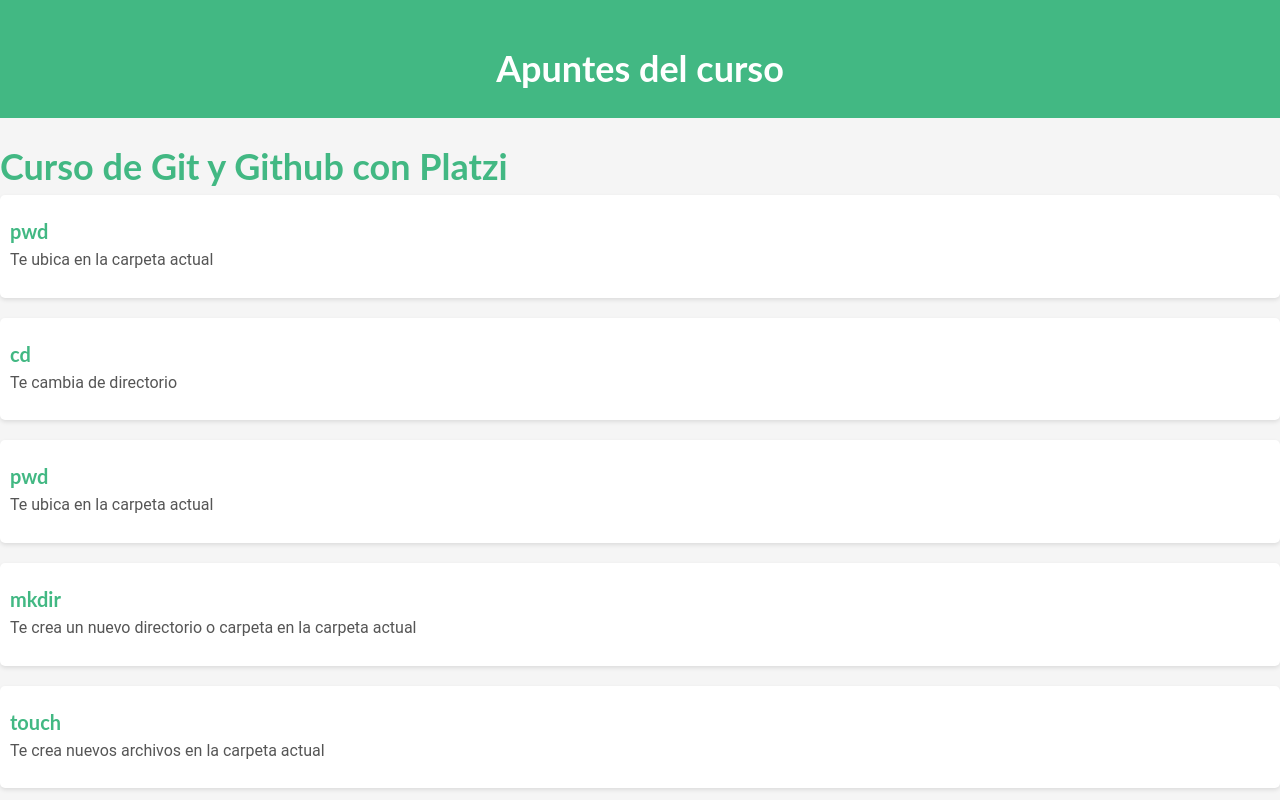
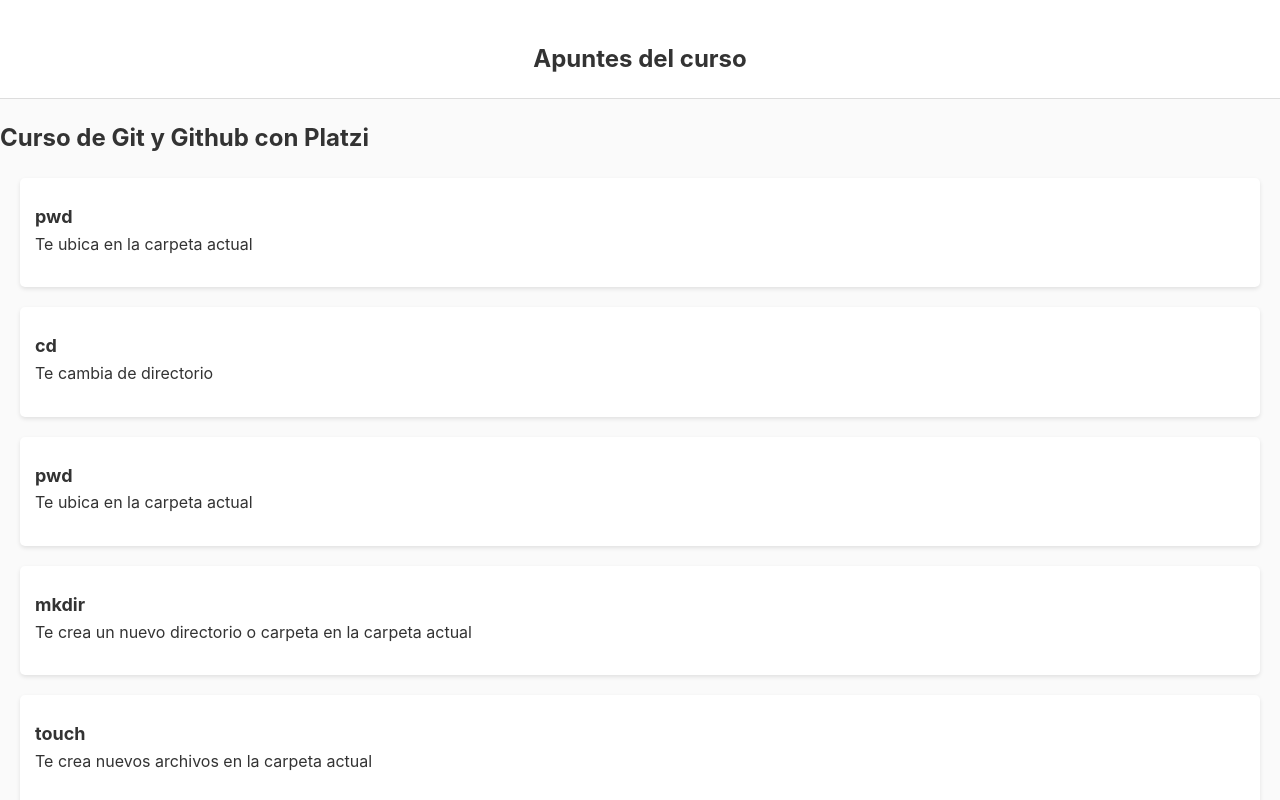
Before and after one commit to ar1960/curso-de-git-y-github, a plain HTML site: page curso_github.html in a window 1280 px wide. Shown: the top 800 px of the page. Drawn offline with Linux system fonts and the light colour scheme.

Commit message:
el estilo de cabecera es instagram

```diff
--- a/css/estilos.css
+++ b/css/estilos.css
@@ -6,59 +6,61 @@
 
 /* Estilos para el contenedor principal */
 body {
-    font-family: 'Roboto', sans-serif; /* Fuente similar a la usada en Platzi */
+    font-family: -apple-system, BlinkMacSystemFont, 'Segoe UI', Roboto, Helvetica, Arial, sans-serif;
     line-height: 1.6;
-    background-color: #f5f5f5; /* Color de fondo similar a Platzi */
+    background-color: #fafafa; /* Color de fondo similar al de Instagram */
     color: #333;
     margin: 0;
 }
 
 /* Estilos para el encabezado */
 #cabecera {
-    background-color: #42b883; /* Color principal de Platzi */
-    color: #fff;
+    background-color: #ffffff; /* Fondo blanco para la cabecera */
     padding: 20px;
     text-align: center;
+    border-bottom: 1px solid #ddd; /* Línea divisoria en la parte inferior */
 }
 
+/* Estilos para el título del encabezado */
 #cabecera h1 {
-    color: #fff; /* Color del título de la cabecera */
+    font-size: 24px;
+    color: #333; /* Color del título */
 }
 
-/* Estilos para el contenido */
+/* Estilos para los elementos individuales */
 .sequence {
-    margin-bottom: 20px;
-    padding: 10px;
-    background-color: #fff; /* Fondo de los bloques */
-    border-radius: 5px;
-    box-shadow: 0 2px 4px rgba(0, 0, 0, 0.1); /* Sombra similar a la de Platzi */
+    background-color: #fff; /* Fondo blanco para cada sección */
+    margin: 20px;
+    padding: 15px;
+    border-radius: 5px; /* Bordes redondeados */
+    box-shadow: 0 2px 4px rgba(0, 0, 0, 0.1); /* Sombra suave */
 }
 
 /* Estilos para los títulos */
 h1, h2, h3 {
-    font-family: 'Lato', sans-serif; /* Fuente similar a la usada en Platzi */
+    font-family: -apple-system, BlinkMacSystemFont, 'Segoe UI', Roboto, Helvetica, Arial, sans-serif;
 }
 
 h1 {
-    font-size: 36px;
+    font-size: 24px;
     margin-top: 20px;
-    color: #42b883; /* Color de los títulos principales de Platzi */
+    color: #333; /* Color de los títulos principales */
 }
 
 h2 {
-    font-size: 28px;
+    font-size: 20px;
     margin-top: 15px;
-    color: #35495e; /* Otro color común en Platzi */
+    color: #333; /* Otro color común para títulos */
 }
 
 h3 {
-    font-size: 20px;
+    font-size: 18px;
     margin-top: 10px;
-    color: #42b883; /* Otro color principal de Platzi */
+    color: #333; /* Otro color común para títulos */
 }
 
 /* Estilos para los párrafos */
 p {
     margin-bottom: 15px;
-    color: #555; /* Color del texto de los párrafos */
+    color: #333; /* Color del texto de los párrafos */
 }
```
